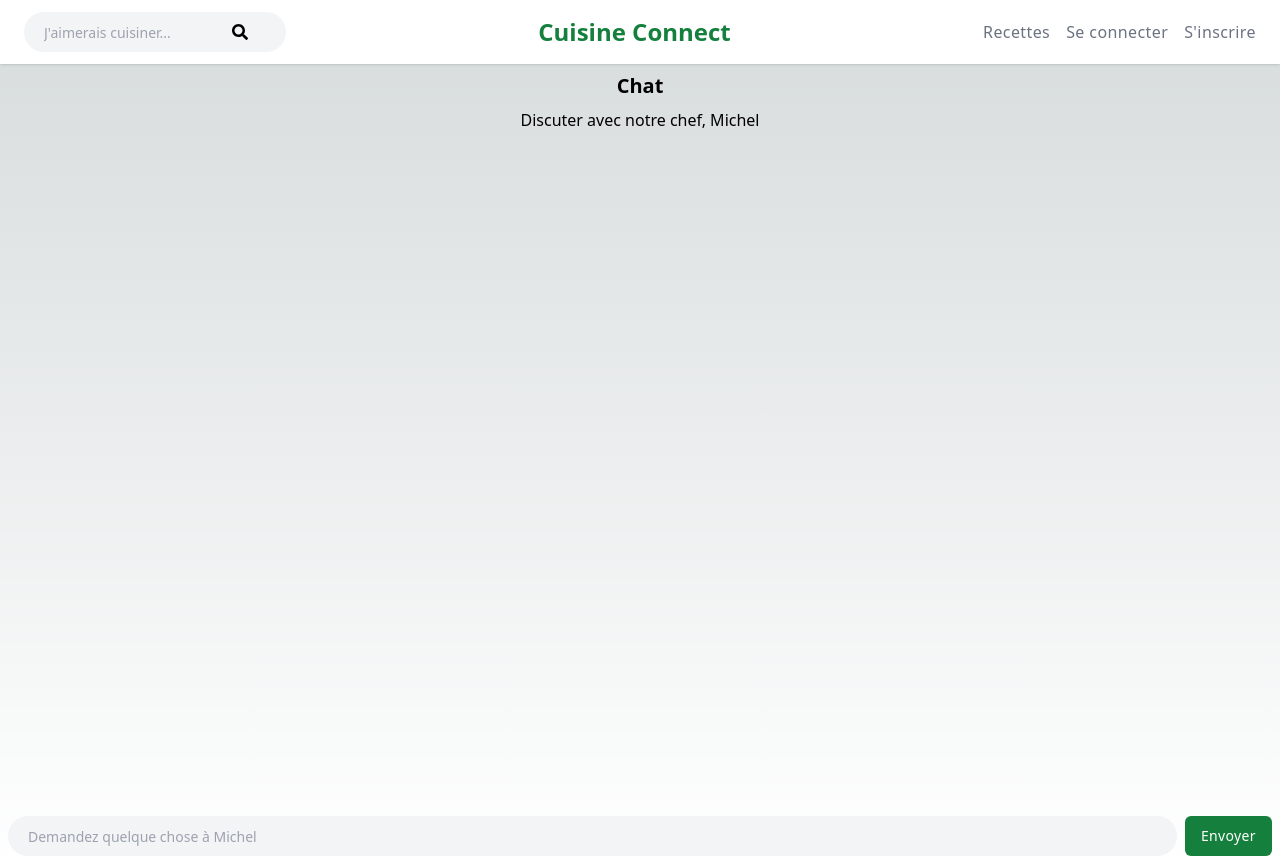
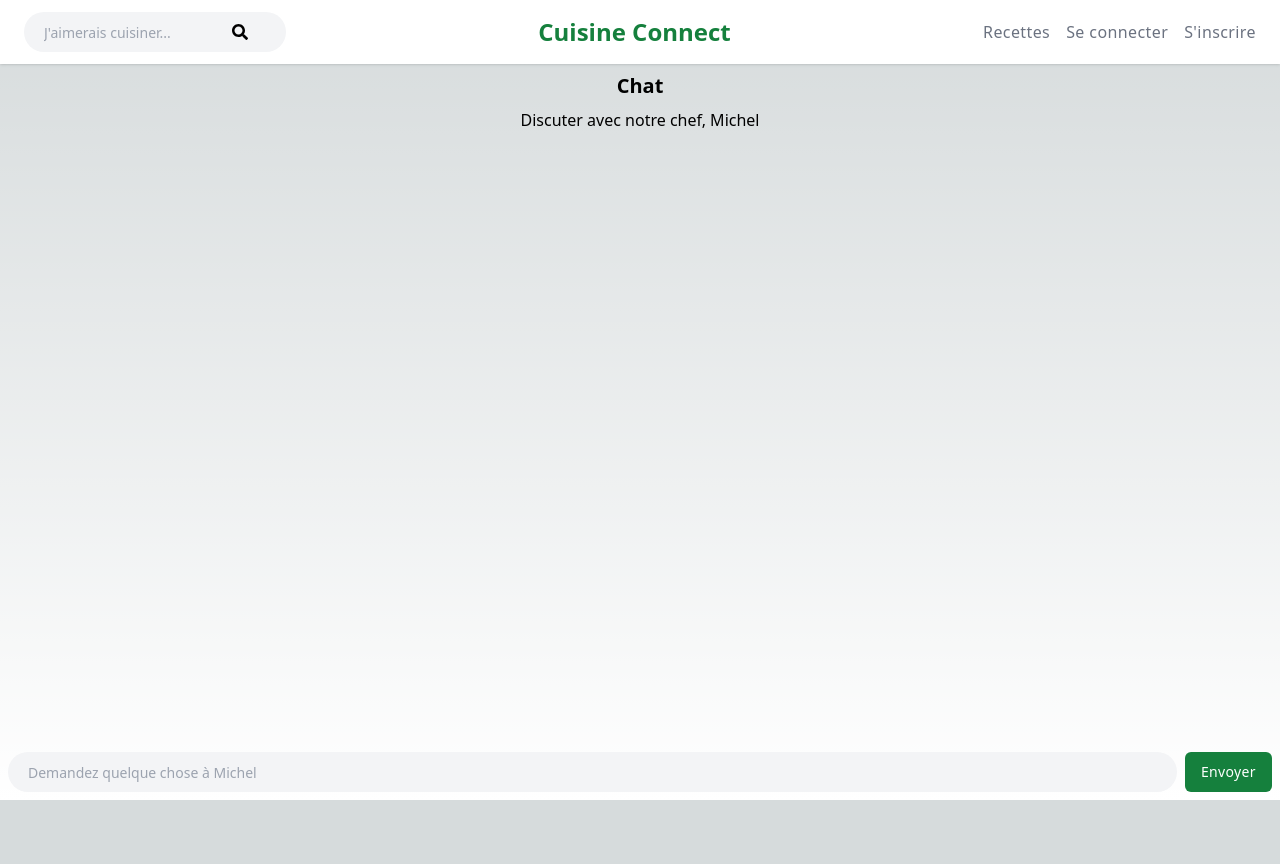
Before and after one commit to ChrisBradford2/cuisineconnect-front, a Next.js app: page /chat in a window 1280 px wide. After the commit the page ends 800 px from the top, so only its background shows below. Built offline with nearby package versions, Linux system fonts and the light colour scheme.

Commit message:
fix: height of pages being out of screen

```diff
--- a/pages/_app.tsx
+++ b/pages/_app.tsx
@@ -9,9 +9,9 @@
   pageProps: { session, ...pageProps },
 }: AppProps) {
   return (
-    <>
+    <div className="min-h-screen flex flex-col">
       <NavBar />
       <Component {...pageProps} />
-    </>
+    </div>
   );
 }
--- a/pages/chat.tsx
+++ b/pages/chat.tsx
@@ -34,7 +34,7 @@
         <link rel="icon" href="/favicon.ico" />
       </Head>
 
-      <main className="flex flex-col items-center min-h-screen p-2 gap-2">
+      <main className="flex flex-col items-center grow p-2 gap-2">
         <h1 className="text-xl font-semibold">Chat</h1>
         <p>Discuter avec notre chef, Michel</p>
 
--- a/pages/index.tsx
+++ b/pages/index.tsx
@@ -12,7 +12,7 @@
         <link rel="icon" href="/favicon.ico" />
       </Head>
 
-      <main className="flex flex-col items-center min-h-screen">
+      <main className="flex flex-col items-center h-full">
         {/* Hero image */}
         <section className="relative flex flex-col items-center justify-center w-full bg-gray-100">
           <div className="absolute inset-0 z-0 w-full h-full bg-gray-100">
--- a/pages/login.tsx
+++ b/pages/login.tsx
@@ -18,7 +18,7 @@
   };
 
   return (
-    <div className="flex flex-col items-center justify-center min-h-screen py-2">
+    <div className="flex flex-col items-center justify-center h-full py-2">
       <main className="flex flex-col items-center mt-10 w-full flex-1 px-20 text-center">
         <h1 className="text-6xl font-bold">Se connecter</h1>
 
--- a/pages/profile/edit.tsx
+++ b/pages/profile/edit.tsx
@@ -41,7 +41,7 @@
         <link rel="icon" href="/favicon.ico" />
       </Head>
 
-      <main className="flex flex-col mt-10 items-center min-h-screen">
+      <main className="flex flex-col mt-10 items-center h-full">
         <h1 className="text-3xl font-bold text-gray-800 md:text-5xl">Profil</h1>
 
         {isClient && session && (
--- a/pages/profile/index.tsx
+++ b/pages/profile/index.tsx
@@ -16,7 +16,7 @@
         <link rel="icon" href="/favicon.ico" />
       </Head>
 
-      <main className="flex flex-col mt-10 items-center min-h-screen">
+      <main className="flex flex-col mt-10 items-center h-full">
         <h1 className="text-3xl font-bold text-gray-800 md:text-5xl">Profil</h1>
 
         {isClient && session && (
--- a/pages/recipe.tsx
+++ b/pages/recipe.tsx
@@ -36,7 +36,7 @@
         <link rel="icon" href="/favicon.ico" />
       </Head>
 
-      <main className="flex flex-col items-center min-h-screen">
+      <main className="flex flex-col items-center h-full">
         <h2 className="text-xl font-semibold">Recette de : {recipe}</h2>
         <div>
           {description !== null && (
--- a/pages/recipes.tsx
+++ b/pages/recipes.tsx
@@ -16,7 +16,7 @@
         <link rel="icon" href="/favicon.ico" />
       </Head>
 
-      <main className="flex flex-col items-center min-h-screen">
+      <main className="flex flex-col items-center h-full">
         <section className="relative w-full container grid grid-cols-1 gap-6 sm:grid-cols-2 lg:grid-cols-3">
           {recipes.map((recipe) => {
             return <RecipeCard key={recipe} title={recipe} />;
--- a/pages/register.tsx
+++ b/pages/register.tsx
@@ -26,7 +26,7 @@
   };
 
   return (
-    <div className="flex flex-col items-center justify-center min-h-screen py-2">
+    <div className="flex flex-col items-center justify-center h-full py-2">
       <main className="flex flex-col items-center mt-10 w-full flex-1 px-20 text-center">
         <h1 className="text-6xl font-bold">S&rsquo;inscrire</h1>
 
--- a/src/components/NavBar.tsx
+++ b/src/components/NavBar.tsx
@@ -29,7 +29,7 @@
   };
 
   return (
-    <main>
+    <header>
       <nav className="bg-white shadow">
         <div className="container px-6 py-3 mx-auto">
           <div className="flex flex-col md:flex-row md:justify-between md:items-center">
@@ -117,6 +117,6 @@
           </div>
         </div>
       </nav>
-    </main>
+    </header>
   );
 }
```
